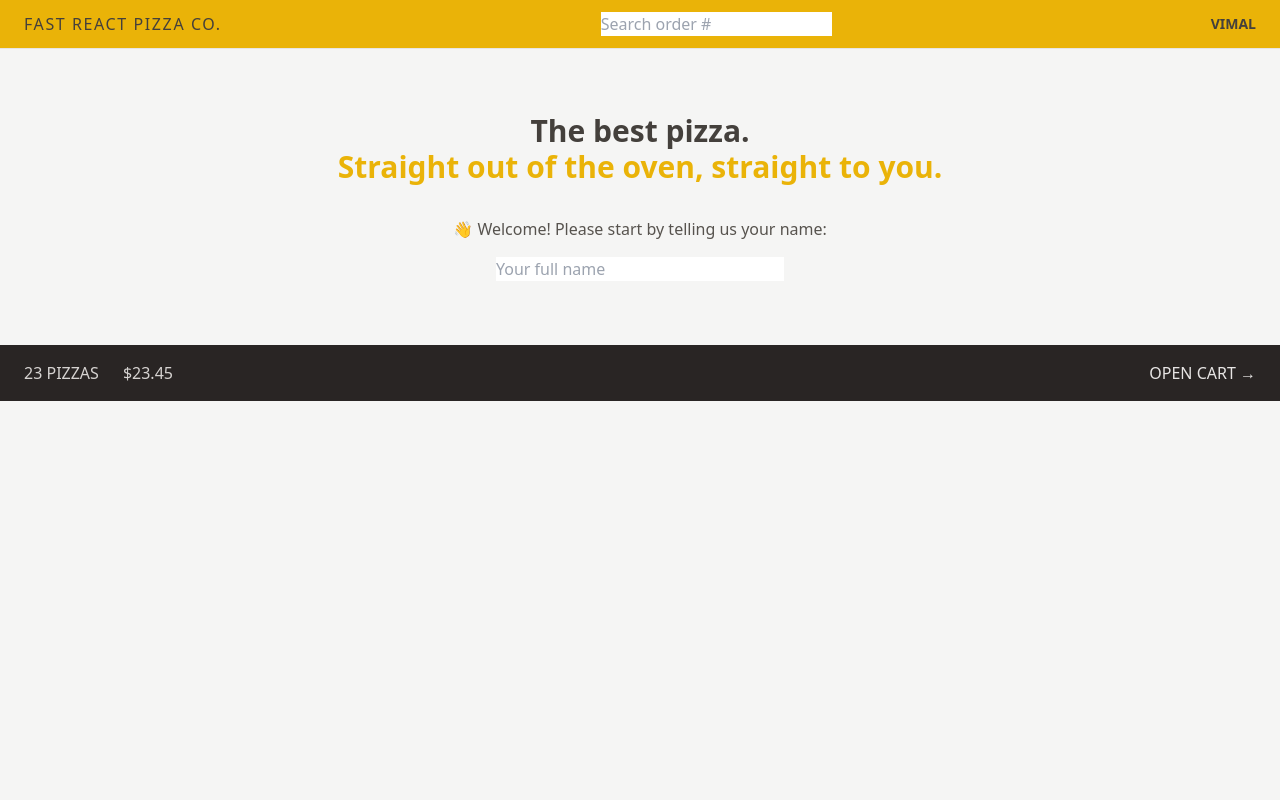
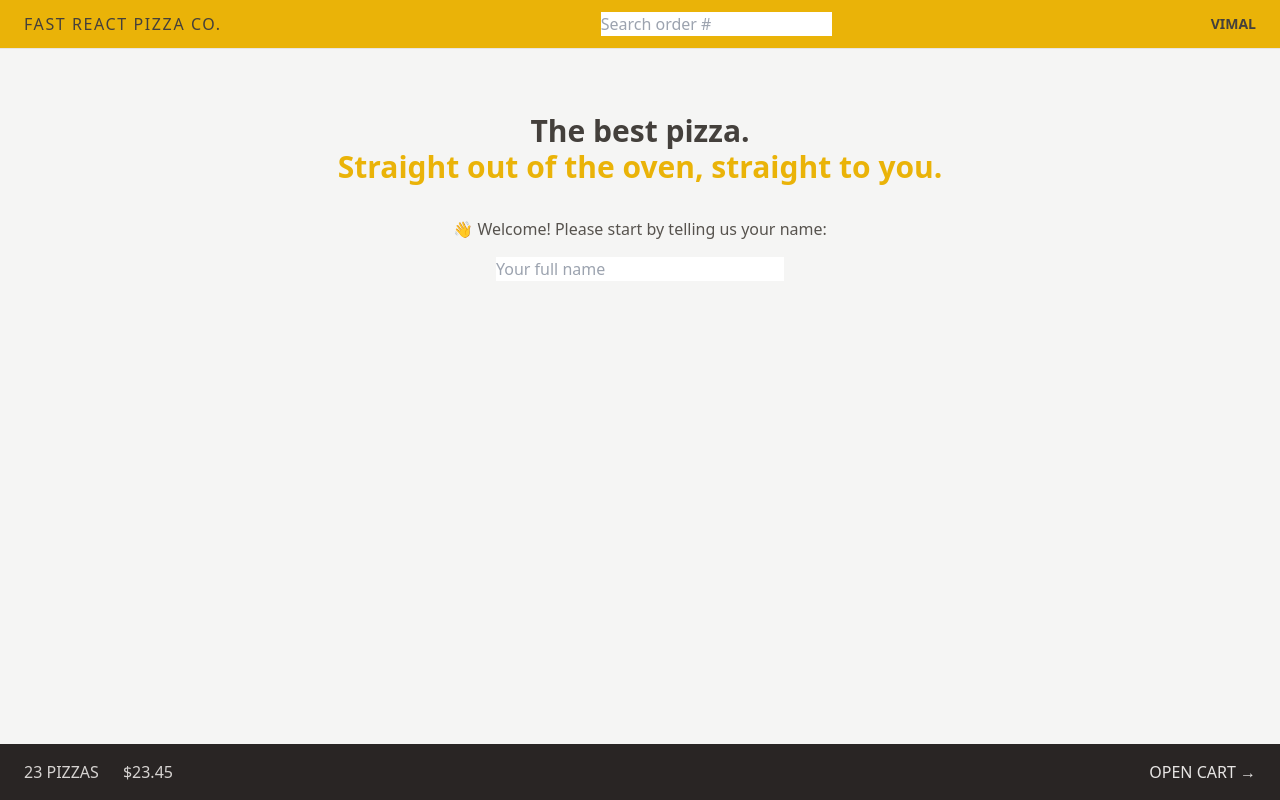
Before and after one commit to vimal573/React-Fast-react-pizza, a React (Vite) app: page / in a window 1280 px wide. Built offline with nearby package versions, Linux system fonts and the light colour scheme.

Commit message:
Using CSS Grid

```diff
--- a/src/ui/AppLayout.jsx
+++ b/src/ui/AppLayout.jsx
@@ -8,13 +8,17 @@
   const isLoading = navigation.state === 'loading';
 
   return (
-    <div className="layout">
+    <div className="grid h-screen grid-rows-[auto_1fr_auto]">
       {isLoading && <Loader />}
 
       <Header />
-      <main>
-        <Outlet />
-      </main>
+
+      <div className="overflow-auto">
+        <main className="mx-auto max-w-3xl">
+          <Outlet />
+        </main>
+      </div>
+
       <CartOverview />
     </div>
   );
```
